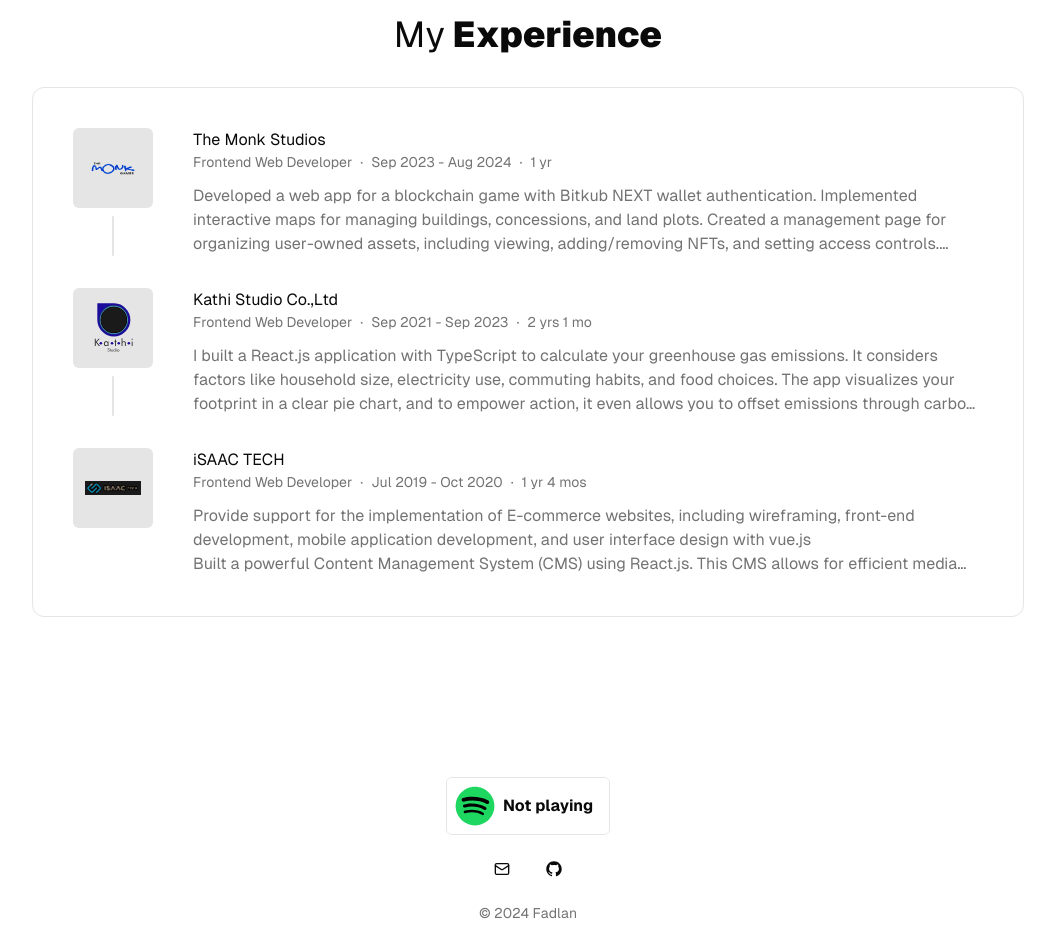
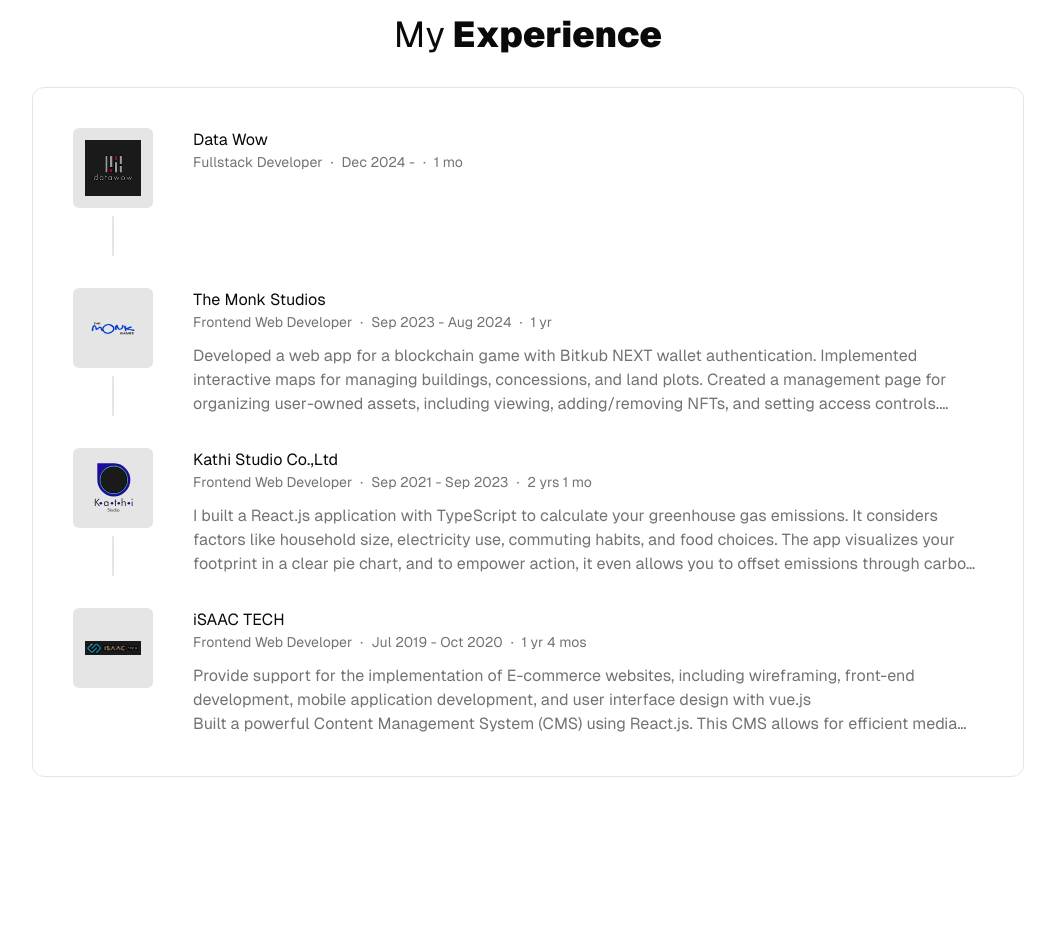
Before and after one commit to samurun/samurun, a Next.js app: page / in a window 1280 px wide. Shown: the part 2780-3713 px from the top of the page, without its empty margins (112-1167 px from the left). Built offline with nearby package versions, Linux system fonts and the light colour scheme.

Commit message:
add new experience

```diff
--- a/src/components/my-experience.tsx
+++ b/src/components/my-experience.tsx
@@ -43,7 +43,7 @@ export default function MyExperience() {
                     </span>
                   </div>
                   <div
-                    className='mt-3 text-muted-foreground group-hover:text-foreground line-clamp-3'
+                    className='mt-3 text-muted-foreground group-hover:text-foreground line-clamp-3 min-h-[72px]'
                     dangerouslySetInnerHTML={{ __html: item.description }}
                   />
                 </div>
--- a/src/data/experiences.ts
+++ b/src/data/experiences.ts
@@ -1,5 +1,18 @@
-export const experiences = [
-  {
+import { Experience } from '@/lib/experience';
+
+const datawow = new Experience({
+  logo: '/datawowio_logo.jpeg',
+  company: 'Data Wow',
+  position: 'Fullstack Developer',
+  type: 'Full-time',
+  startDate: 'Dec 2024',
+  endDate: null,
+  description: ``,
+  skills: ['JavaScript', 'TypeScript'],
+  isRemote: true,
+});
+
+const themonkgames = new Experience({
   logo: '/the-monk-games.png',
   company: 'The Monk Studios',
   position: 'Frontend Web Developer',
@@ -21,8 +34,9 @@ export const experiences = [
 `,
   skills: ['React.js', 'TypeScript'],
   isRemote: true,
-  },
-  {
+});
+
+const kathi = new Experience({
   logo: '/kathi-logo.svg',
   company: 'Kathi Studio Co.,Ltd',
   position: 'Frontend Web Developer',
@@ -37,8 +51,9 @@ I built a React.js application with TypeScript to calculate your greenhouse gas
     </ul>`,
   skills: ['React.js', 'TypeScript'],
   isRemote: true,
-  },
-  {
+});
+
+const isaac = new Experience({
   logo: '/isaac-tech-logo.jpeg',
   company: 'iSAAC TECH',
   position: 'Frontend Web Developer',
@@ -51,7 +66,8 @@ I built a React.js application with TypeScript to calculate your greenhouse gas
     </ul>`,
   skills: ['React.js', 'JavaScript', 'Vue.js'],
   isRemote: true,
-  },
-];
+});
+
+export const experiences = [datawow, themonkgames, kathi, isaac];
 
 export type WxperienceType = (typeof experiences)[0];
--- /dev/null
+++ b/src/lib/experience.ts
@@ -0,0 +1,43 @@
+export class Experience {
+  public logo: string;
+  public company: string;
+  public position: string;
+  public type: string;
+  public startDate: string;
+  public endDate: string | null;
+  public description: string;
+  public skills: string[];
+  public isRemote: boolean;
+
+  constructor({
+    logo,
+    company,
+    position,
+    type,
+    startDate,
+    endDate,
+    description,
+    skills,
+    isRemote,
+  }: {
+    logo: string;
+    company: string;
+    position: string;
+    type: string;
+    startDate: string;
+    endDate: string | null;
+    description: string;
+    skills: string[];
+    isRemote: boolean;
+  }) {
+    this.logo = logo;
+    this.company = company;
+    this.position = position;
+    this.type = type;
+    this.startDate = startDate;
+    this.endDate = endDate;
+    this.description = description;
+    this.skills = skills;
+    this.isRemote = isRemote;
+  }
+}
--- a/src/lib/utils.ts
+++ b/src/lib/utils.ts
@@ -48,10 +48,10 @@ export function getRelativeTime(dateString: string): string {
 
 export function calculateDuration(
   startDateString: string,
-  endDateString: string
+  endDateString: string | null
 ): string {
   const startDate = new Date(startDateString);
-  const endDate = new Date(endDateString);
+  const endDate = new Date(endDateString || new Date());
 
   const totalMonths =
     (endDate.getFullYear() - startDate.getFullYear()) * 12 +
```
Also changed, not shown: public/datawowio_logo.jpeg (added). Lines whose indentation alone changed are shown as unchanged.
